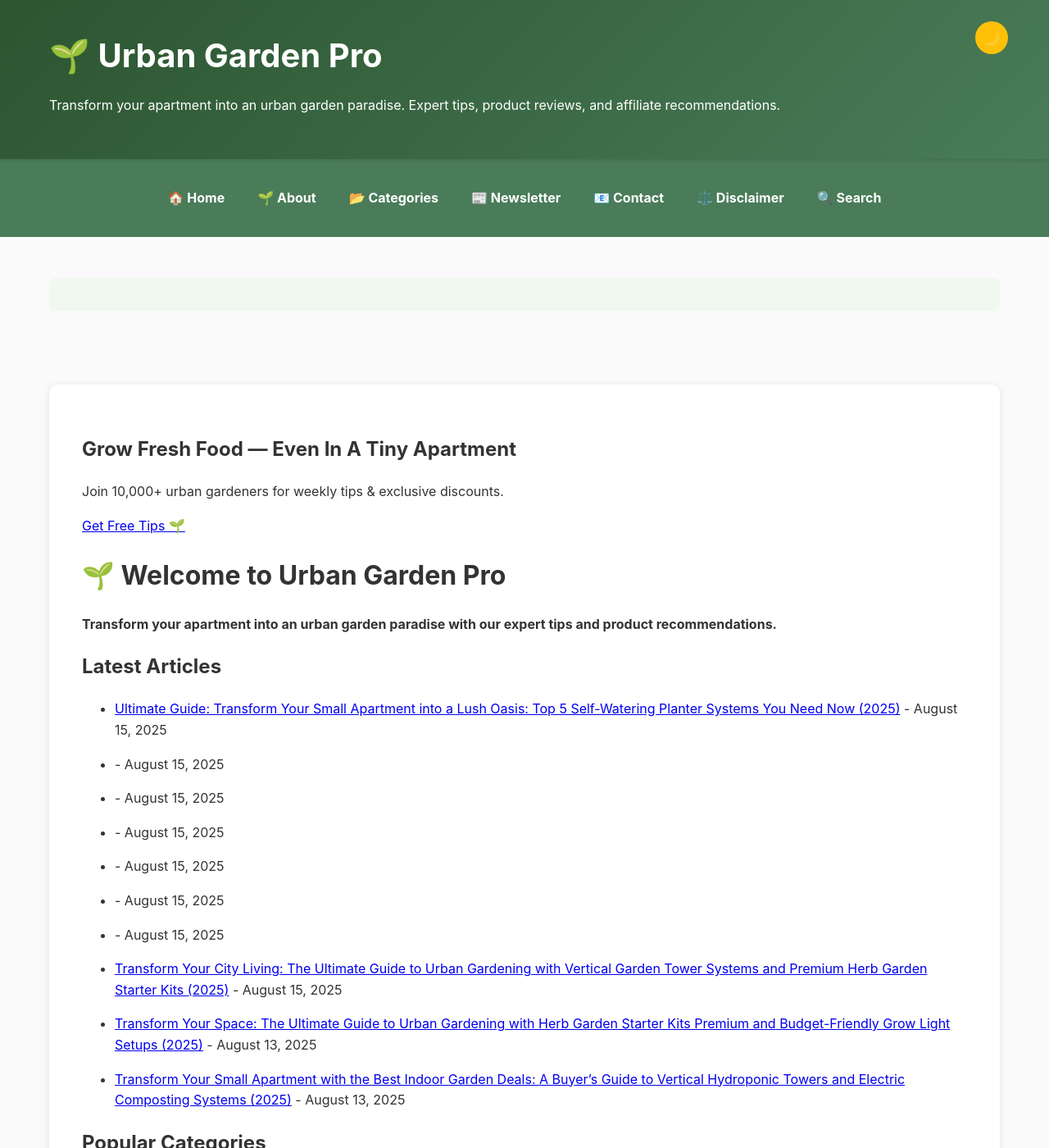
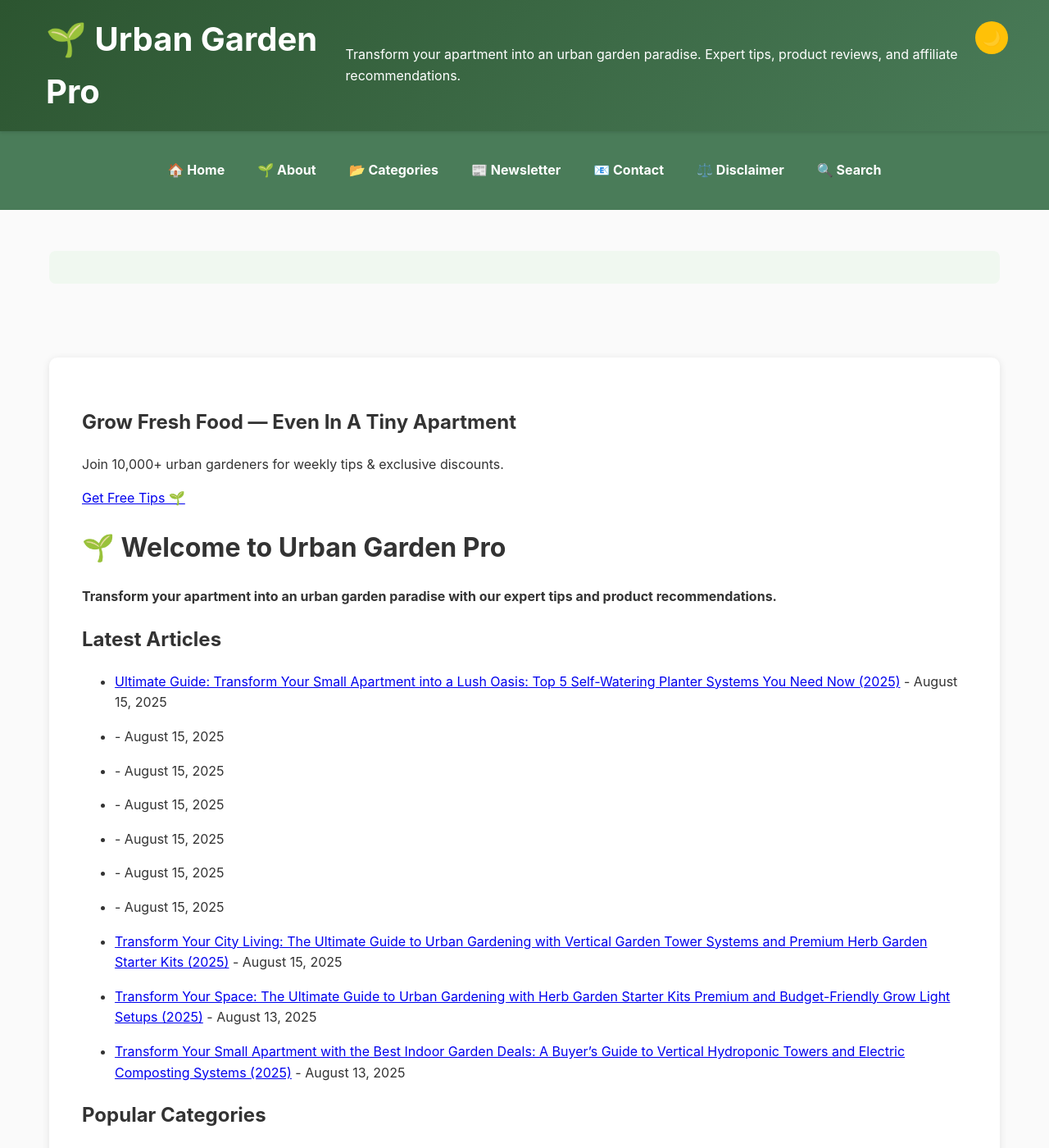
Before and after one commit to kokman168/urban-garden-blog, a Jekyll site: the page built from index.md, in a window 1280 px wide and 1400 px high. Shown: the whole window at 82% size. Built offline with Jekyll 4.4.1, drawn with Linux system fonts in a browser that asks for light colours.

Commit message:
Fix header layout and post card styles for readability

```diff
--- a/_layouts/default.html
+++ b/_layouts/default.html
@@ -389,13 +389,24 @@
         padding: 0;
       }
     }
-  </style>
+    /* --- Header Fix --- */
+  .site-header {
+    min-height: 56px;
+    background-color: #2c5530; /* fallback solid color */
+  }
+  .site-header .container {
+    display: flex;
+    align-items: center;
+    justify-content: space-between;
+    padding: 0 1rem;
+  }
+</style>
 
     <link rel="preconnect" href="https://www.google-analytics.com">
   <!-- Google CMP Funding Choices -->
   </head>
 <body>
-  <header>
+  <header class="site-header">
     <div class="container" style="position:relative;">
       <h1 class="site-title">{{ site.title }}</h1>
       <p>{{ site.description }}</p>
--- a/assets/css/post.css
+++ b/assets/css/post.css
@@ -7,7 +7,12 @@ body {
 
 /* Legacy selectors for compatibility */
 .post {
+  max-width: 1200px;
+  margin: 2rem auto;
+  padding: 2rem;
   background: #ffffff;
+  box-shadow: 0 0 30px rgba(0, 0, 0, 0.05);
+  border-radius: 12px;
 }
 
 .post-content {
```
